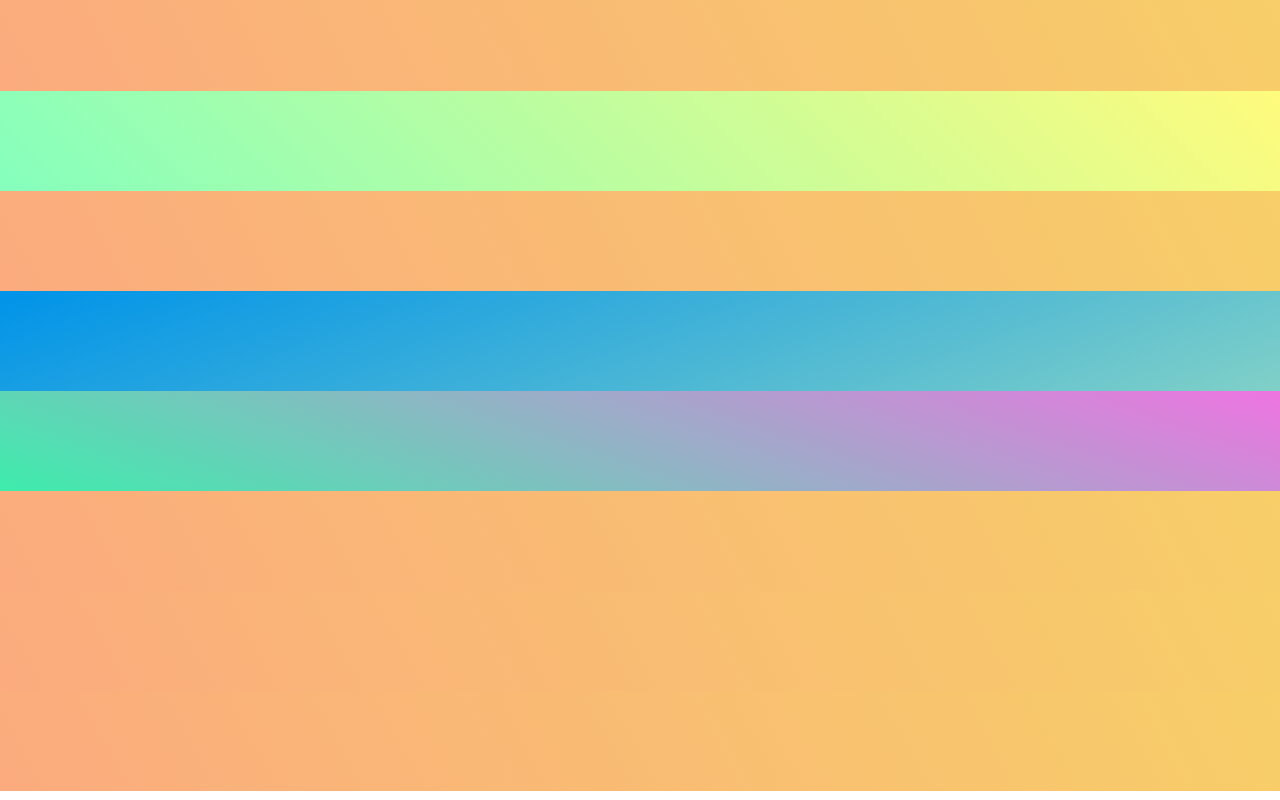
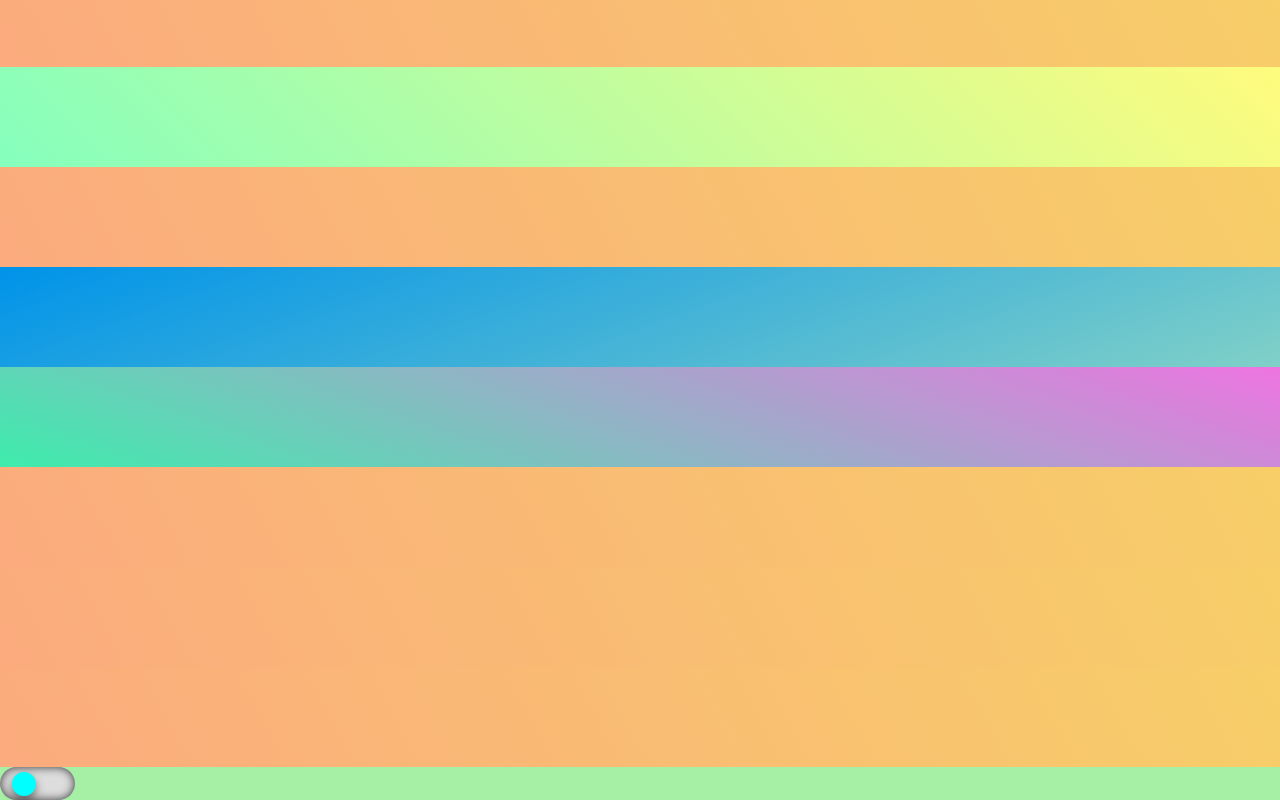
Before and after one commit to fughesi/MagicSpoonClone, a React (Vite) app in the folder client/: page / in a window 1280 px wide. Shown: the part 1313-2113 px from the top of the page. Built offline with nearby package versions, Linux system fonts and the light colour scheme.

Commit message:
darkmode, menu btn

```diff
--- a/client/src/App.jsx
+++ b/client/src/App.jsx
@@ -8,6 +8,7 @@ import "./App.css";
 import { Homepage } from "./pages/homepage/Homepage";
 import NavbarDesktop from "./components/navbar/NavbarDesktop";
 import NavbarMobile from "./components/navbar/NavbarMobile";
+import Darkmode from "./components/darkmode/Darkmode";
 
 function App() {
   const [width, setWidth] = useState(window.innerWidth);
@@ -28,6 +29,7 @@ function App() {
       <Routes>
         <Route index element={<Homepage />} />
       </Routes>
+      <Darkmode />
     </main>
   );
 
--- /dev/null
+++ b/client/src/components/darkmode/Darkmode.css
@@ -0,0 +1,28 @@
+.darkmode-btn {
+  height: 33px;
+  width: 75px;
+  background-color: #ddd;
+  border-radius: 50px;
+
+  display: flex;
+  align-items: center;
+  justify-content: flex-start;
+
+  border: var(--outline);
+  box-shadow: 0 0 10px #333 inset;
+  padding: 0.75rem;
+}
+
+.darkmode-ball {
+  background-color: aqua;
+  border-radius: 50%;
+  width: 1.5rem;
+  aspect-ratio: 1/1;
+
+  box-shadow: var(--shadow3);
+  transition: all 750ms ease-in-out;
+}
+
+.darkmode-btn_on {
+  justify-content: flex-end;
+}
--- /dev/null
+++ b/client/src/components/darkmode/Darkmode.jsx
@@ -0,0 +1,18 @@
+import { useSelector, useDispatch } from "react-redux";
+import { setDarkMode } from "../../features/themeSlice";
+import "./Darkmode.css";
+
+export default function Darkmode() {
+  const dispatch = useDispatch();
+
+  const dark = useSelector((state) => state.theme.darkMode);
+
+  console.log(dark);
+  const content = (
+    <div className={`darkmode-btn ${dark ? "darkmode-btn_on" : ""}`} onClick={() => dispatch(setDarkMode())}>
+      <div className="darkmode-ball"></div>
+    </div>
+  );
+
+  return content;
+}
--- a/client/src/components/navbar/Navbar.css
+++ b/client/src/components/navbar/Navbar.css
@@ -29,7 +29,7 @@
   width: 25px;
 
   background-color: blueviolet;
-  transition: rotate ease-in-out 1000ms;
+  transition: all 750ms ease;
 }
 
 .hamburger-element::before,
@@ -41,17 +41,21 @@
 .hamburger-element::before {
   transform: translateY(0.5rem);
   background-color: aqua;
+}
 
-  transform-origin: top left;
-}
-.hamburger-element::after {
-  transform-origin: bottom left;
+.menu-open::before {
+  display: none;
 }
 
 .menu-open {
-  rotate: 90deg;
+  /* transform: rotate(125deg); */
+  transform: rotate(135deg);
+  animation: hamburgerAnimation 750ms ease-in-out forwards;
+}
 
-  animation: hamburgerAnimation 1000ms ease-in-out forwards;
+.menu-open::after {
+  transition: rotate 750ms ease;
+  transform: rotate(90deg);
 }
 
 .mobile-nav-menu {
@@ -66,6 +70,8 @@
   flex-direction: column;
   align-items: center;
   justify-content: center;
+
+  transition: all 1000ms ease;
 }
 
 .mobile-nav-menu li {
@@ -76,36 +82,27 @@
   font-weight: 700;
   letter-spacing: 0.1em;
   color: lightblue;
-  /* text-shadow: var(--outline); */
-  color: transparent;
+  text-shadow: var(--outline);
 }
 
-/* --textInset: 2px 3px 4px #fff, 0 0 0 #000;
-  --shadow1: 0px 2px 1px -1px #0002, 0px 1px 1px 0px #00000014, 0px 1px 3px 0px #00000012;
-  --shadow2: 0px 0px 10px #0005;
-  --shadow3: 0 0.3125rem 0.625rem #0007;
-  --shadow4: 0rem 0px 1rem var(--color6);
-  --shadow5: 0.1rem 2px 0.2rem #0009;
-  --outline: -1px 1px 0 #000, 1px 1px 0 #000, 1px -1px 0 #000, -1px -1px 0 #000; */
-
-.mobile-nav-menu li::before {
+/* .mobile-nav-menu li::before {
   content: attr(name);
   position: absolute;
 
   top: 10;
   left: 0;
 
-  /* text-shadow: var(--textInset); */
-  text-shadow: 0px 0px 10px rgba(0, 0, 0, 0), 0 0 0 #000;
+
   -webkit-text-stroke-width: 1px;
+
+  transition: all 1000ms ease;
 }
 
 .mobile-nav-menu li:hover {
   text-decoration: underline 2px;
-}
+} */
 
 .hide {
-  transition: all 1000ms ease;
   animation: navMenu 1000ms cubic-bezier(0.075, 0.82, 0.165, 1) forwards;
 }
 
@@ -117,7 +114,7 @@
 
 @keyframes hamburgerAnimation {
   100% {
-    transform: rotate(90deg);
+    transform-origin: center;
   }
 }
 
--- a/client/src/components/navbar/NavbarDesktop.jsx
+++ b/client/src/components/navbar/NavbarDesktop.jsx
@@ -1,7 +1,9 @@
 import "./Navbar.css";
 
 const NavbarDesktop = () => {
-  return <div>NavbarDesktop</div>;
+  let content = <nav></nav>;
+
+  return content;
 };
 
 export default NavbarDesktop;
--- a/client/src/components/navbar/NavbarMobile.jsx
+++ b/client/src/components/navbar/NavbarMobile.jsx
@@ -1,5 +1,12 @@
-import { useDispatch } from "react-redux";
+import { useDispatch, useSelector } from "react-redux";
 import { blur } from "../../features/themeSlice";
+import {
+  addItemToCart,
+  decrementItemQuantity,
+  incrementItemQuantity,
+  deleteItemFromCart,
+  clearCart,
+} from "../../features/cartSlice";
 import { Link } from "react-router-dom";
 import { useState } from "react";
 import "./Navbar.css";
@@ -25,13 +32,13 @@ const NavbarMobile = () => {
           <li name="THINGS">
             <Link to="/">THINGS</Link>
           </li>
-          <li>
+          <li name="STUFF">
             <Link to="/">STUFF</Link>
           </li>
-          <li>
+          <li name="MORE STUFF">
             <Link to="/">MORE STUFF</Link>
           </li>
-          <li>
+          <li name="MORE THINGS">
             <Link to="/">MORE THINGS</Link>
           </li>
         </ul>
--- a/client/src/features/themeSlice.jsx
+++ b/client/src/features/themeSlice.jsx
@@ -2,6 +2,7 @@ import { createSlice } from "@reduxjs/toolkit";
 
 const initialState = {
   windowWidth: 0,
+  darkMode: JSON.parse(localStorage.getItem("darkMode")) || false,
   blur: false,
 };
 
@@ -12,12 +13,25 @@ export const themeSlice = createSlice({
     getWindowWidth: (state, { payload }) => {
       state.windowWidth = Number(payload);
     },
+    setDarkMode: (state, { payload }) => {
+      state.darkMode = !state.darkMode;
+
+      const Doc = document.documentElement.style;
+
+      if (state.darkMode === true) {
+        Doc.setProperty("color-scheme", "dark");
+      } else {
+        Doc.setProperty("color-scheme", "light");
+      }
+
+      localStorage.setItem("darkMode", JSON.stringify(state.darkMode));
+    },
     blur: (state, { payload }) => {
       state.blur = !state.blur;
     },
   },
 });
 
-export const { getWindowWidth, blur } = themeSlice.actions;
+export const { getWindowWidth, setDarkMode, blur } = themeSlice.actions;
 
 export default themeSlice.reducer;
--- a/client/src/pages/homepage/Homepage.css
+++ b/client/src/pages/homepage/Homepage.css
@@ -56,3 +56,9 @@
   opacity: 0;
   transition: all 750ms ease-in-out;
 }
+
+.darkmode {
+  height: 300px;
+  aspect-ratio: 1/1;
+  background-color: red;
+}
--- a/client/src/pages/homepage/Homepage.jsx
+++ b/client/src/pages/homepage/Homepage.jsx
@@ -1,8 +1,12 @@
 import "./Homepage.css";
-import { useSelector } from "react-redux";
+import { setDarkMode } from "../../features/themeSlice";
+import { useSelector, useDispatch } from "react-redux";
 
 export const Homepage = () => {
   const blur = useSelector((state) => state.theme.blur);
+  const dark = useSelector((state) => state.theme.darkMode);
+
+  const dispatch = useDispatch();
 
   const content = (
     <main className={`homePageContainer ${blur ? "blur" : ""}`}>
```
